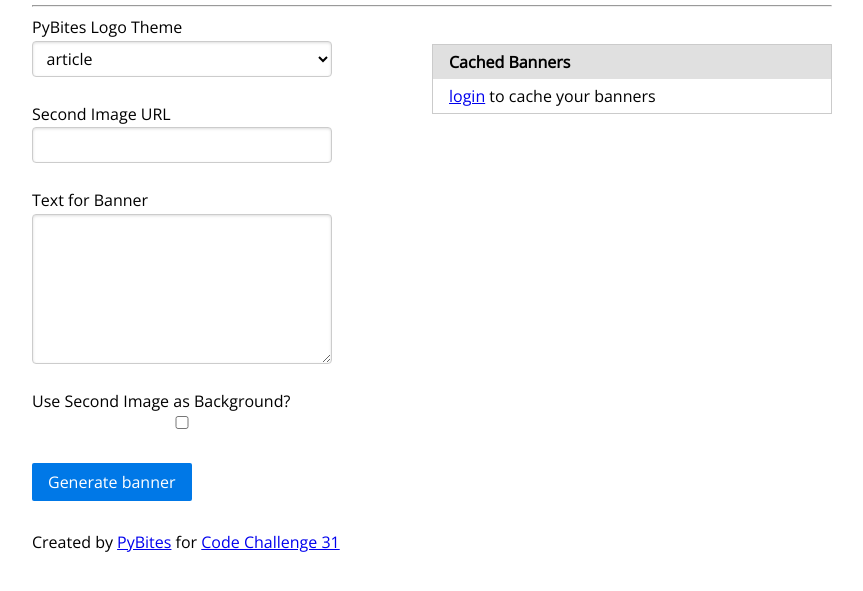
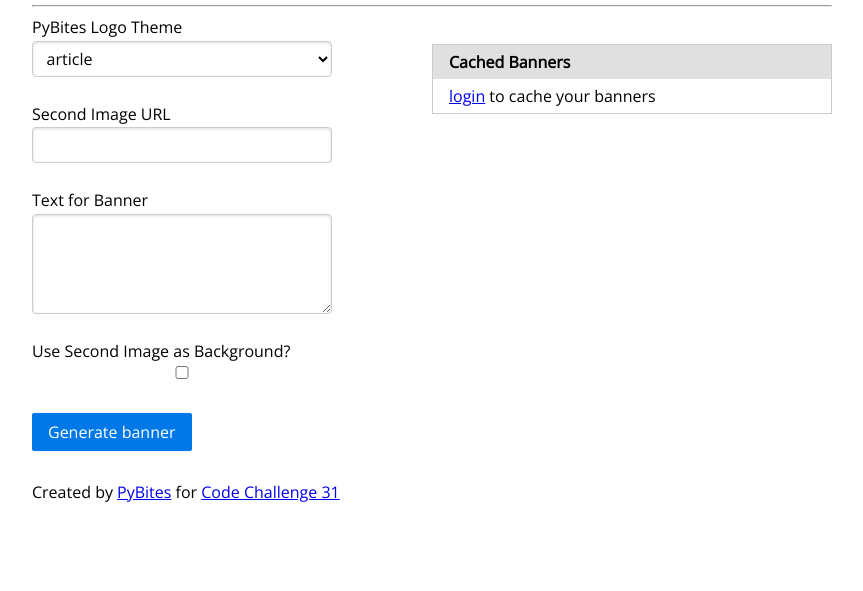
Before and after one commit to pybites/pillow-flask, a Flask app: page / in a window 1280 px wide. Shown: the part 101-692 px from the top of the page, without its empty margins (208-1071 px from the left). Run offline with Flask 2, Linux system fonts and the light colour scheme; data that the repository does not hold is empty; some libraries are stand-ins or nearby versions.

Commit message:
less height for textarea

```diff
--- a/static/style.css
+++ b/static/style.css
@@ -17,7 +17,7 @@ input, select, textarea {
   width: 300px;
 }
 textarea {
-	height: 150px;
+	height: 100px;
 }
 button {
   clear: both;
```
